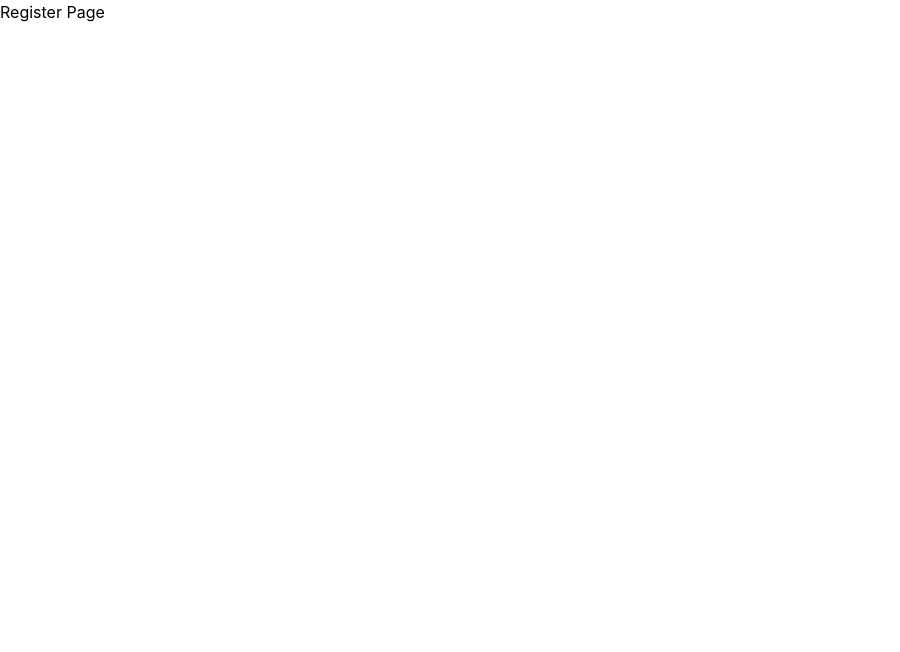
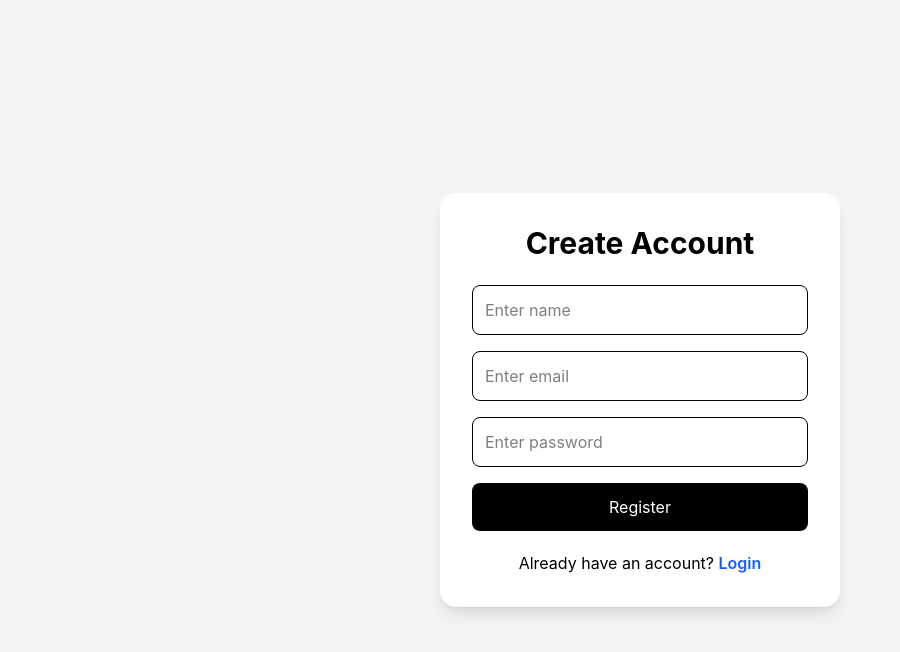
Before and after one commit to sunny-kumar-rana/digital-wallet-frontend, a React (Vite) app: page /register in a window 1280 px wide. Shown: the top 652 px of the page, without its empty margins (0-900 px from the left). Built offline with nearby package versions, Linux system fonts and the light colour scheme.

Commit message:
-add register ui

```diff
--- a/src/pages/RegisterPage.jsx
+++ b/src/pages/RegisterPage.jsx
@@ -1,6 +1,58 @@
+import { Link } from "react-router-dom"
+
 function RegisterPage() {
+
     return (
-        <h1>Register Page</h1>
+        <div className="min-h-screen flex items-center justify-center bg-gray-100">
+
+            <div className="bg-white p-8 rounded-2xl shadow-lg w-[400px]">
+
+                <h1 className="text-3xl font-bold text-center mb-6">
+                    Create Account
+                </h1>
+
+                <form className="flex flex-col gap-4">
+
+                    <input
+                        type="text"
+                        placeholder="Enter name"
+                        className="border p-3 rounded-lg outline-none"
+                    />
+
+                    <input
+                        type="email"
+                        placeholder="Enter email"
+                        className="border p-3 rounded-lg outline-none"
+                    />
+
+                    <input
+                        type="password"
+                        placeholder="Enter password"
+                        className="border p-3 rounded-lg outline-none"
+                    />
+
+                    <button
+                        type="submit"
+                        className="bg-black text-white p-3 rounded-lg hover:opacity-90"
+                    >
+                        Register
+                    </button>
+
+                </form>
+
+                <p className="mt-5 text-center">
+                    Already have an account?{" "}
+                    <Link
+                        to="/"
+                        className="text-blue-600 font-semibold"
+                    >
+                        Login
+                    </Link>
+                </p>
+
+            </div>
+
+        </div>
     )
 }
 
```
